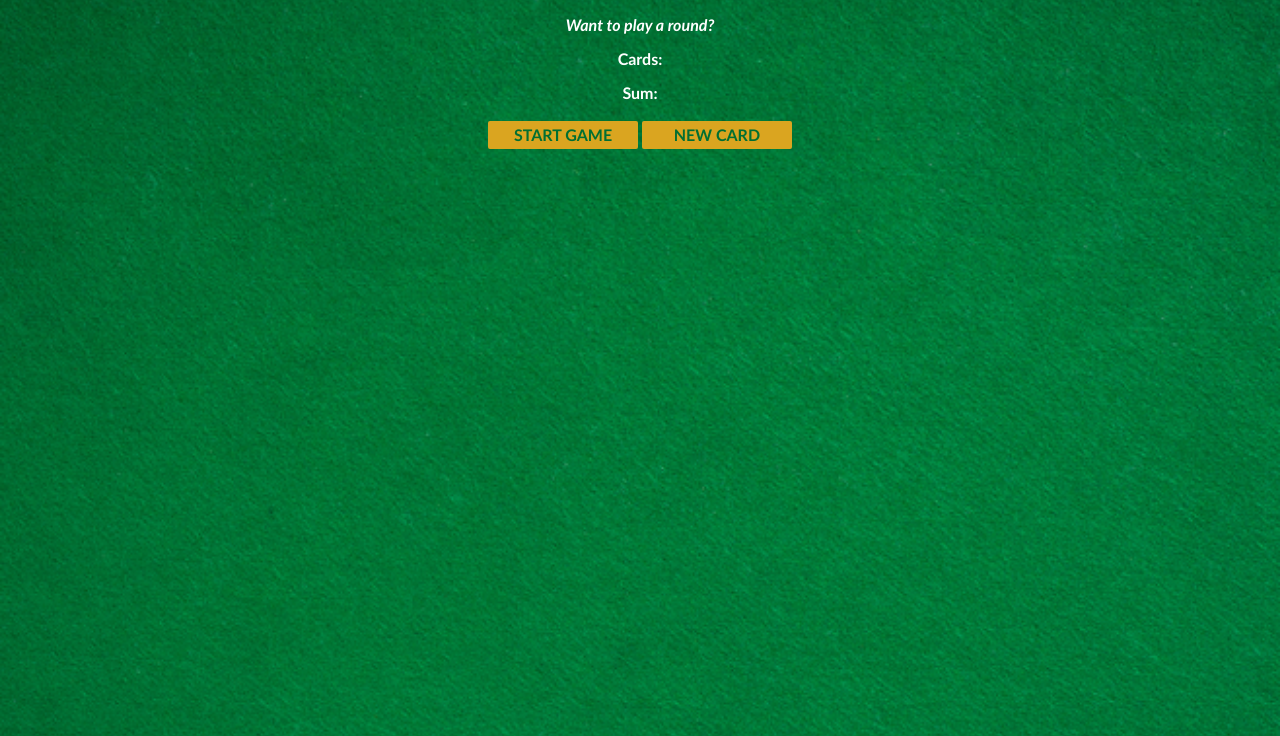
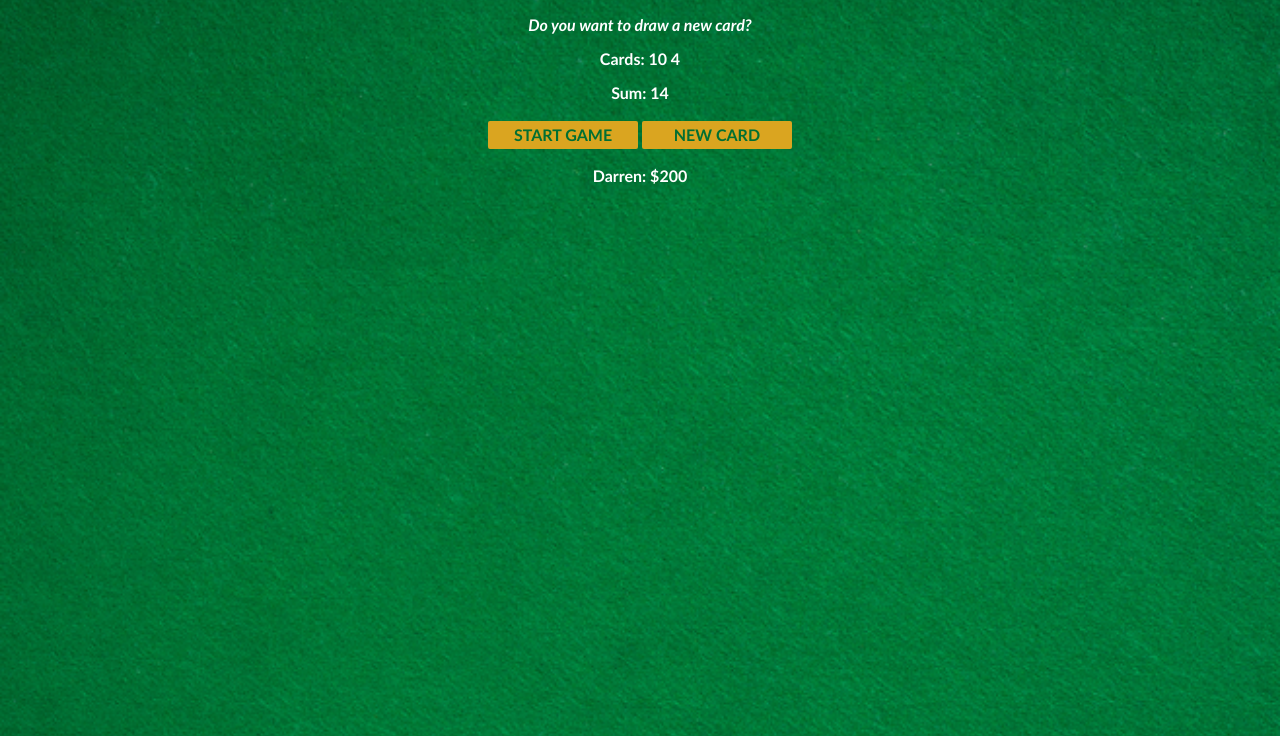
Before and after one commit to darrdv/Scrimba-Challenges-Blackjack, a plain HTML site: page index.html in a window 1280 px wide. Both pictures are taken after a click on the button "START GAME". Shown: the part 64-800 px from the top of the page. Drawn offline with nearby package versions, Linux system fonts and the light colour scheme.

Commit message:
Added newCard js function

```diff
--- a/index.html
+++ b/index.html
@@ -8,7 +8,7 @@
         <p id="cards-el">Cards:</p>
         <p id="sum-el">Sum:</p>
         <button onclick="startGame()">START GAME</button>
-        <button>NEW CARD</button>
+        <button onclick="newGame()">NEW CARD</button>
         <p id="player-el"></p>
         <script src="index.js"></script>
     </body>
--- a/index.js
+++ b/index.js
@@ -1,3 +1,31 @@
+let player = {
+  name: "Darren",
+  chips: 200
+}
+
+let cards = []
+let sum = 0
+let hasBlackJack = false
+let isAlive = false
+let message = ""
+let messageEl = document.getElementById("message-el")
+let sumEl = document.getElementById("sum-el")
+let cardsEl = document.getElementById("cards-el")
+let playerEl = document.getElementById("player-el")
+
+playerEl.textContent = player.name + ": $" + player.chips
+
+function getRandomCard() {
+  let randomNumber = Math.floor( Math.random()*13 ) + 1
+  if (randomNumber > 10) {
+      return 10
+  } else if (randomNumber === 1) {
+      return 11
+  } else {
+      return randomNumber
+  }
+}
+
 function startGame() {
   isAlive = true
   let firstCard = getRandomCard()
@@ -25,3 +53,12 @@ function renderGame() {
   }
   messageEl.textContent = message
 }
+
+function newCard() {
+  if (isAlive === true && hasBlackJack === false) {
+      let card = getRandomCard()
+      sum += card
+      cards.push(card)
+      renderGame()
+  }
+}
```
